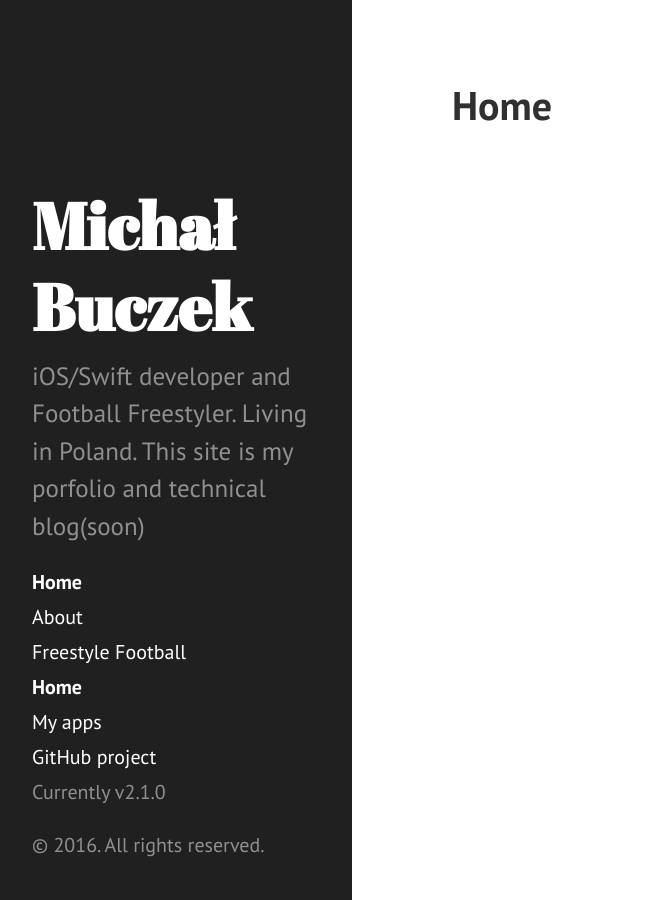
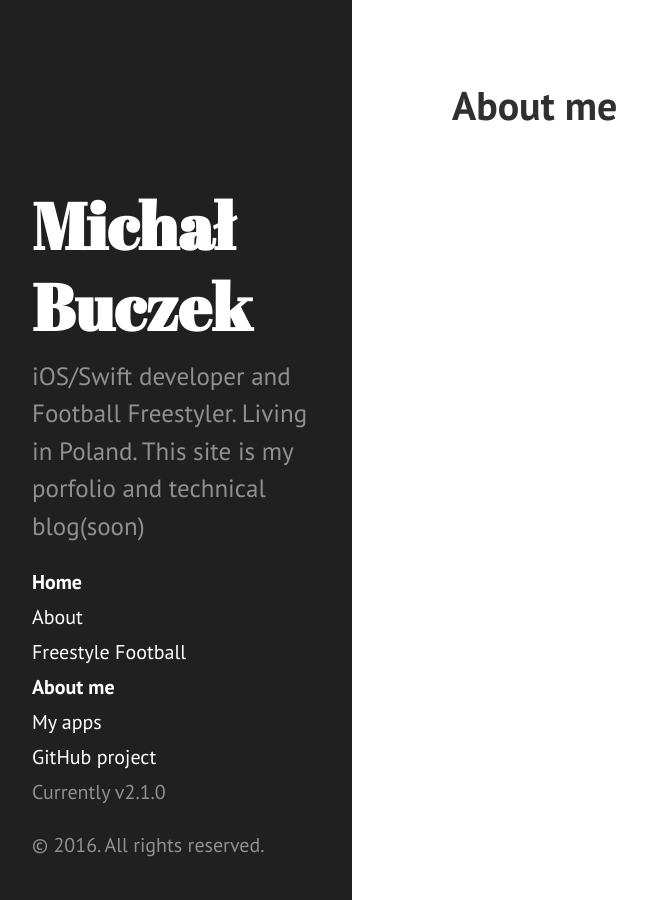
Before and after one commit to iccub/iccub.github.io, a Jekyll site: the page built from index.html, in a window 1280 px wide. Shown: the whole page, without its empty margins (8-655 px from the left). Built offline with Jekyll 4.4.1, drawn with Linux system fonts in a browser that asks for light colours; the list of posts is cut into pages by our own code.

Commit message:
improvements

```diff
--- a/_includes/head.html
+++ b/_includes/head.html
@@ -7,7 +7,7 @@
   <meta name="viewport" content="width=device-width, initial-scale=1.0, maximum-scale=1">
 
   <title>
-    {% if page.title == "Home" %}
+    {% if page.title == "Blog" %}
       {{ site.title }} &middot; {{ site.tagline }}
     {% else %}
       {{ page.title }} &middot; {{ site.title }}
--- a/index.html
+++ b/index.html
@@ -1,4 +1,4 @@
 ---
 layout: page
-title: Home
+title: About me
 ---
```
